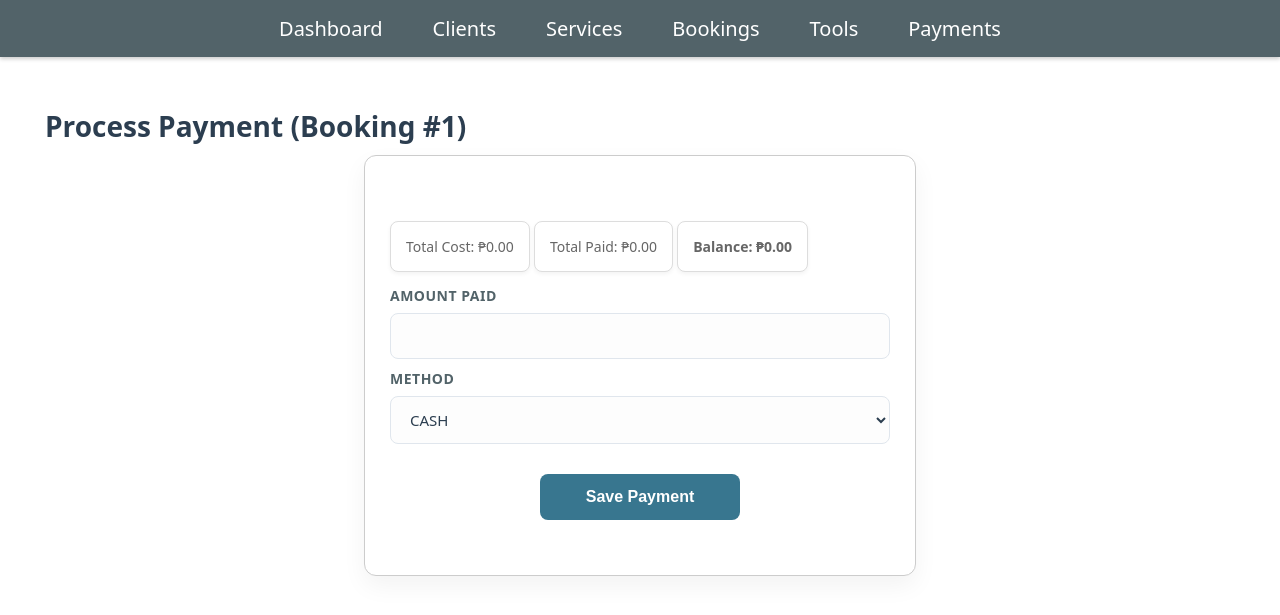
After one commit to JKJapona/Laboratory_1, a PHP site: page /pages/payment_process.php?booking_id=1 in a window 1280 px wide. The commit adds this page. Shown: the top 615 px of the page. Run offline with PHP 8.4, Linux system fonts and the light colour scheme; data that the repository does not hold is empty.

Commit message:
Feat: Implemented Assign Tool to Booking and Payment Processing

```diff
--- a/pages/bookings_list.php
+++ b/pages/bookings_list.php
@@ -36,10 +36,11 @@ $query = mysqli_query($conn, $sql);
                         <th>Rate Snapshot</th>
                         <th>Total Cost</th>
                         <th>Status</th>
+                        <th>Action</th>
                     </tr>
                 </thead>
                 <tbody>
-                    <?php while($row = mysqli_fetch_assoc($query)): ?>
+                    <?php while($row = mysqli_fetch_assoc($query)) { ?>
                         <tr>
                             <td><?php echo $row['booking_id']; ?></td>
                             <td><?php echo $row['client_name']; ?></td>
@@ -49,8 +50,9 @@ $query = mysqli_query($conn, $sql);
                             <td>₱<?php echo number_format($row['hourly_rate_snapshot'], 2); ?></td>
                             <td>₱<?php echo number_format($row['total_cost'], 2); ?></td>
                             <td><?php echo $row['status']; ?></td>
+                            <td><a href="payment_process.php?booking_id=<?php echo $row['booking_id']; ?>">Pay</a></td>
                         </tr>
-                    <?php endwhile; ?>
+                    <?php } ?>
                 </tbody>
             </table>
         </div>
--- a/pages/clients_edit.php
+++ b/pages/clients_edit.php
@@ -38,9 +38,9 @@
 
         <div class="content">
             <h1>Edit Client</h1>
-            <p style="color:red;"><?php echo $message; ?></p>
 
             <div class="form-container">
+                <p2 style="color:red;"><?php echo $message; ?></p2>
 
                 <form method="post">
                     <div class="form-group">
--- a/pages/clients_list.php
+++ b/pages/clients_list.php
@@ -29,7 +29,7 @@ $query = mysqli_query($conn, "SELECT * FROM clients ORDER BY client_id DESC");
                 </tr>
             </thead>
             <tbody>
-                <?php while($row = mysqli_fetch_assoc($query)): ?>
+                <?php while($row = mysqli_fetch_assoc($query)) { ?>
                     <tr>
                         <td><?php echo $row['client_id']; ?></td>
                         <td><?php echo $row['full_name']; ?></td>
@@ -37,7 +37,7 @@ $query = mysqli_query($conn, "SELECT * FROM clients ORDER BY client_id DESC");
                         <td><?php echo $row['phone']; ?></td>
                         <td><a href="clients_edit.php?id=<?php echo $row['client_id']; ?>">Edit</a></td>
                     </tr>
-                <?php endwhile; ?>
+                <?php } ?>
             </tbody>
         </table>
 
--- /dev/null
+++ b/pages/payment_process.php
@@ -0,0 +1,92 @@
+<?php
+include "../db.php";
+
+$booking_id = $_GET['booking_id'];
+
+$booking = mysqli_fetch_assoc(mysqli_query($conn, "SELECT * FROM bookings WHERE booking_id=$booking_id"));
+$paidRow = mysqli_fetch_assoc(mysqli_query($conn, "SELECT IFNULL(SUM(amount_paid),0) AS paid FROM payments WHERE booking_id=$booking_id"));
+
+$total_paid = $paidRow['paid'];
+$balance = $booking['total_cost'] - $total_paid;
+$message = "";
+
+if (isset($_POST['pay'])) {
+    $amount = $_POST['amount_paid'];
+    $method = $_POST['method'];
+
+
+    if ($amount <= 0) {
+        $message = "Invalid amount!";
+    } else if ($amount > $balance) {
+        $message = "Amount exceeds balance!";
+    } else {
+
+        // 1) Insert payment
+        mysqli_query($conn, "INSERT INTO payments (booking_id, amount_paid, method)
+            VALUES ($booking_id, $amount, '$method')");
+
+
+        // 2) Recompute total paid (after insert)
+        $paidRow2 = mysqli_fetch_assoc(mysqli_query($conn, "SELECT IFNULL(SUM(amount_paid),0) AS paid FROM payments WHERE booking_id=$booking_id"));
+        $total_paid2 = $paidRow2['paid'];
+
+
+        // 3) Recompute new balance
+        $new_balance = $booking['total_cost'] - $total_paid2;
+
+
+        // 4) If fully paid, update booking status to PAID
+        if ($new_balance <= 0.009) {
+            mysqli_query($conn, "UPDATE bookings SET status='PAID' WHERE booking_id=$booking_id");
+        }
+
+
+        header("Location: bookings_list.php");
+        exit;
+    }
+}
+?>
+<!doctype html>
+<html>
+    <head>
+        <meta charset="utf-8">
+        <title>Process Payment</title>
+        <link rel="stylesheet" href="../style.css">
+    </head>
+    <body>
+        <?php include "../nav.php"; ?>
+
+        <div class="content">
+            <h1>Process Payment (Booking #<?php echo $booking_id; ?>)</h1>
+
+            <div class="form-container">
+
+                <p>Total Cost: ₱<?php echo number_format($booking['total_cost'],2); ?></p>
+                <p>Total Paid: ₱<?php echo number_format($total_paid,2); ?></p>
+                <p><b>Balance: ₱<?php echo number_format($balance,2); ?></b></p>
+
+                <p2 style="color:red;"><?php echo $message; ?></p2>
+
+
+                <form method="post">
+                    <div class="form-group">
+                        <label>Amount Paid</label>
+                        <input type="number" name="amount_paid" step="0.01">
+                    </div>
+
+                    <div class="form-group">
+                        <label>Method</label>
+                        <select name="method">
+                              <option value="CASH">CASH</option>
+                              <option value="GCASH">GCASH</option>
+                              <option value="CARD">CARD</option>
+                        </select>
+                    </div>
+
+
+                    <button type="submit" class="btn-submit" name="pay">Save Payment</button>
+                </form>
+            </div>
+        </div>
+    </body>
+</html>
--- a/pages/services_list.php
+++ b/pages/services_list.php
@@ -29,7 +29,7 @@ $query = mysqli_query($conn, "SELECT * FROM services");
                 </tr>
             </thead>
             <tbody>
-                <?php while($row = mysqli_fetch_assoc($query)): ?>
+                <?php while($row = mysqli_fetch_assoc($query)) { ?>
                     <tr>
                         <td><?php echo $row['service_id']; ?></td>
                         <td><strong><?php echo $row['service_name']; ?></strong></td>
@@ -37,7 +37,7 @@ $query = mysqli_query($conn, "SELECT * FROM services");
                         <td><?php echo $row['is_active'] ? "Yes" : "No"; ?></td>
                         <td><a href="services_edit.php?id=<?php echo $row['service_id']; ?>">Edit</a></td>
                     </tr>
-                <?php endwhile; ?>
+                <?php } ?>
             </tbody>
         </table>
     </div>
```
Also changed, not shown: pages/clients_add.php (+10 -2 lines), pages/payments_list.php (+20 -11 lines), pages/services_edit.php (+9 -9 lines), pages/tools_list_assign.php (+70 -13 lines).
